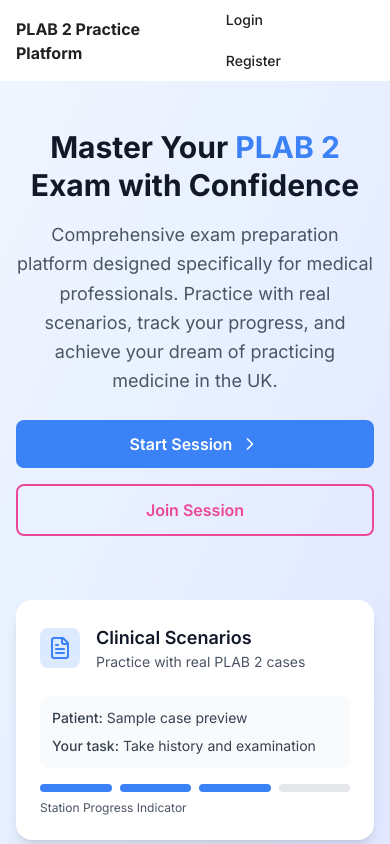
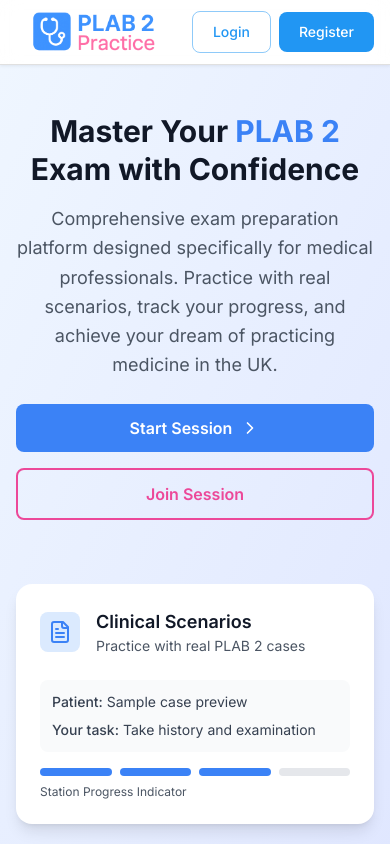
Before and after one commit to altansaid/plab2projectnew, a React (Vite) app in the folder frontend/: page / in a window 390 px wide. Shown: the top 844 px of the page. Built offline with nearby package versions, Linux system fonts and the light colour scheme; no server answers.

Commit message:
Frontend: replace site name with logo, improve navbar (sticky, translucent, full-width with responsive padding), and update homepage footer logo

```diff
--- a/frontend/src/components/common/HomePage.tsx
+++ b/frontend/src/components/common/HomePage.tsx
@@ -3,7 +3,6 @@ import { useNavigate } from "react-router-dom";
 import { useSelector } from "react-redux";
 import { RootState } from "../../store";
 import {
-  Stethoscope,
   FileText,
   Clock,
   BarChart3,
@@ -266,8 +265,11 @@ const HomePage: React.FC = () => {
         <div className="max-w-6xl mx-auto px-4 sm:px-6 lg:px-8">
           <div className="flex flex-col md:flex-row justify-between items-center">
             <div className="flex items-center space-x-2 mb-4 md:mb-0">
-              <Stethoscope className="h-6 w-6 text-blue-400" />
-              <span className="text-lg font-semibold">PLAB 2 Practice</span>
+              <img
+                src="/logo.png"
+                alt="PLAB 2 Practice"
+                className="h-6 w-auto"
+              />
             </div>
             <p className="text-gray-400 text-center md:text-right">
               © {new Date().getFullYear()} PLAB 2 Practice Platform. Helping
--- a/frontend/src/components/common/Layout.tsx
+++ b/frontend/src/components/common/Layout.tsx
@@ -8,14 +8,12 @@ import {
   Menu,
   MenuItem,
   Toolbar,
-  Typography,
   Avatar,
   Divider,
   ListItemIcon,
+  Typography,
 } from "@mui/material";
 import {
-  Menu as MenuIcon,
-  AccountCircle,
   Person,
   Logout,
   AdminPanelSettings,
@@ -81,25 +79,52 @@ const Layout: React.FC<LayoutProps> = ({ children }) => {
         <meta name="twitter:card" content="summary_large_image" />
         <meta name="robots" content="index, follow" />
       </Helmet>
-      <AppBar position="static">
-        <Toolbar>
-          <Typography
-            variant="h6"
+      <AppBar
+        position="sticky"
+        elevation={0}
+        sx={{
+          bgcolor: "rgba(255,255,255,0.85)",
+          backdropFilter: "saturate(180%) blur(10px)",
+          WebkitBackdropFilter: "saturate(180%) blur(10px)",
+          color: "text.primary",
+          borderBottom: 1,
+          borderColor: "divider",
+        }}
+      >
+        <Container maxWidth={false} disableGutters>
+          <Toolbar
+            disableGutters
+            sx={{ minHeight: 64, px: { xs: 2, sm: 3, lg: 4 } }}
+          >
+            <Box
               component={Link}
               to="/"
               sx={{
                 flexGrow: 1,
+                display: "flex",
+                alignItems: "center",
                 textDecoration: "none",
                 color: "inherit",
-              fontWeight: "bold",
               }}
             >
-            PLAB 2 Practice Platform
-          </Typography>
+              <Box
+                component="img"
+                src="/logo.png"
+                alt="PLAB 2 Practice"
+                sx={{ height: 40, width: "auto" }}
+              />
+            </Box>
 
             {isAuthenticated ? (
               <Box sx={{ display: "flex", alignItems: "center" }}>
-              <Typography variant="body1" sx={{ mr: 2 }}>
+                <Typography
+                  variant="body2"
+                  sx={{
+                    mr: 2,
+                    display: { xs: "none", sm: "block" },
+                    fontWeight: 500,
+                  }}
+                >
                   Welcome, {user?.name}
                 </Typography>
 
@@ -111,7 +136,15 @@ const Layout: React.FC<LayoutProps> = ({ children }) => {
                   onClick={handleMenu}
                   color="inherit"
                 >
-                <Avatar sx={{ width: 32, height: 32 }}>
+                  <Avatar
+                    sx={{
+                      width: 32,
+                      height: 32,
+                      boxShadow: 1,
+                      bgcolor: "primary.main",
+                      color: "primary.contrastText",
+                    }}
+                  >
                     {user?.name?.charAt(0).toUpperCase()}
                   </Avatar>
                 </IconButton>
@@ -165,15 +198,27 @@ const Layout: React.FC<LayoutProps> = ({ children }) => {
               </Box>
             ) : (
               <Box>
-              <Button color="inherit" component={Link} to="/login">
+                <Button
+                  variant="outlined"
+                  color="primary"
+                  component={Link}
+                  to="/login"
+                  sx={{ mr: 1 }}
+                >
                   Login
                 </Button>
-              <Button color="inherit" component={Link} to="/register">
+                <Button
+                  variant="contained"
+                  color="primary"
+                  component={Link}
+                  to="/register"
+                >
                   Register
                 </Button>
               </Box>
             )}
           </Toolbar>
+        </Container>
       </AppBar>
 
       <Box component="main" sx={{ flexGrow: 1 }}>
```
Also changed, not shown: frontend/public/logo.png (added). Lines whose indentation alone changed are shown as unchanged.
